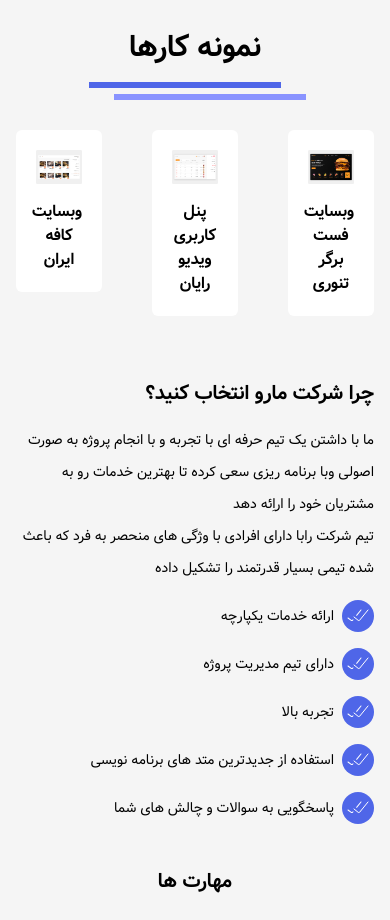
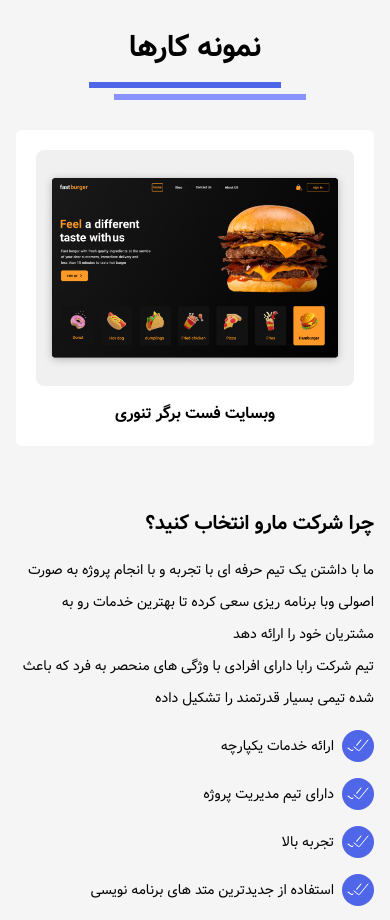
Before and after one commit to KhjMeister/raba, a Next.js app in the folder client/: page / in a window 390 px wide. Shown: the part 1800-2720 px from the top of the page. Built offline with nearby package versions, Linux system fonts and the light colour scheme.

Commit message:
swipper fixed

```diff
--- a/client/components/common/Samples.js
+++ b/client/components/common/Samples.js
@@ -26,7 +26,31 @@ const Samples = () => {
                     delay: 2500,
                     disableOnInteraction: false,
                   }}
-
+                  breakpoints= {{
+                    // when window width is >= 320px
+                    240: {
+                        slidesPerView: 1,
+                        spaceBetween: 30
+                      },
+                    320: {
+                      slidesPerView: 1,
+                      spaceBetween: 30
+                    },
+                    // when window width is >= 480px
+                    480: {
+                      slidesPerView: 2,
+                      spaceBetween: 40
+                    },
+                    // when window width is >= 640px
+                    720: {
+                      slidesPerView: 3,
+                      spaceBetween: 50
+                    },
+                    10284: {
+                        slidesPerView: 4,
+                        spaceBetween: 50
+                      }
+                    }}
                 >
                 <SwiperSlide className='item bg-white p-5 font-bold rounded-md'>
                     <img src="../jpg/Dribbble shot HD - 1 2.png" className="w-80 mb-4" alt="shot" />
```
